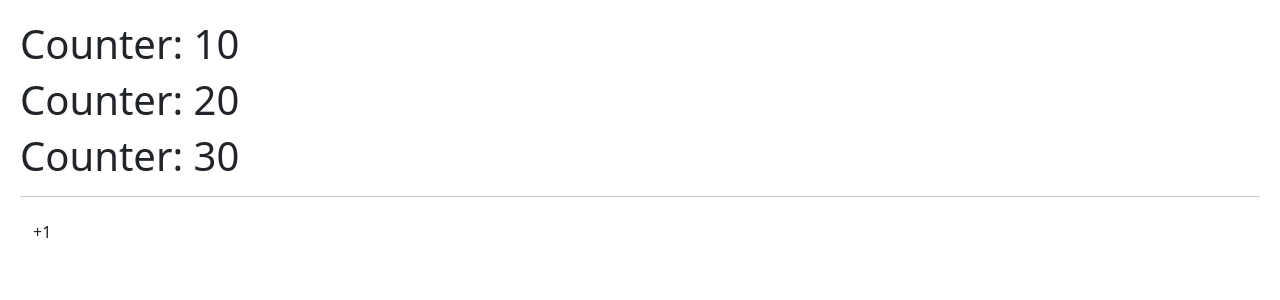
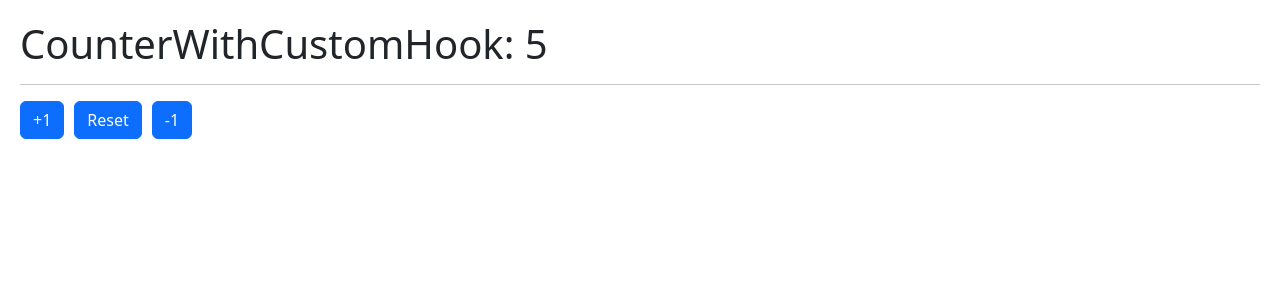
Before and after one commit to rohatiro/05-hookapp, a React (Vite) app: page / in a window 1280 px wide. Shown: the top 300 px of the page. Built offline with nearby package versions, Linux system fonts and the light colour scheme.

Commit message:
class - customHook

```diff
--- /dev/null
+++ b/src/01-useState/CounterWithCustomHook.jsx
@@ -0,0 +1,17 @@
+import React from 'react'
+import { useCounter } from '../hooks/useCounter';
+
+export default function CounterWithCustomHook() {
+    const { counter, increment, decrement, reset } = useCounter(5);
+    return (
+        <>
+            <h1>CounterWithCustomHook: { counter }</h1>
+
+            <hr />
+
+            <button className="btn btn-primary" onClick={ () => increment(5) }>+1</button>
+            <button className="btn btn-primary" onClick={ reset }>Reset</button>
+            <button className="btn btn-primary" onClick={ () => decrement(5) }>-1</button>
+        </>
+    )
+}
--- /dev/null
+++ b/src/hooks/useCounter.js
@@ -0,0 +1,25 @@
+import { useState } from "react";
+
+export const useCounter = (initialValue = 10) => {
+    const [ counter, setCounter ] = useState(initialValue);
+
+    const increment = (value = 1) => {
+        setCounter( counter + value );
+    }
+
+    const decrement = (value = 1) => {
+        console.log(value);
+        if( counter === 0 ) return;
+        setCounter( counter - value );
+    }
+    const reset = () => {
+        setCounter( initialValue );
+    }
+
+    return {
+        counter,
+        increment,
+        decrement,
+        reset
+    };
+};
--- a/src/main.jsx
+++ b/src/main.jsx
@@ -3,10 +3,11 @@
 // import HooksApp from './HooksApp'
 
 import './index.css'
-import CounterApp from './01-useState/CounterApp'
+// import CounterApp from './01-useState/CounterApp'
+import CounterWithCustomHook from './01-useState/CounterWithCustomHook'
 
 ReactDOM.createRoot(document.getElementById('root')).render(
   <React.StrictMode>
-    <CounterApp />
+    <CounterWithCustomHook />
   </React.StrictMode>,
 )
```
